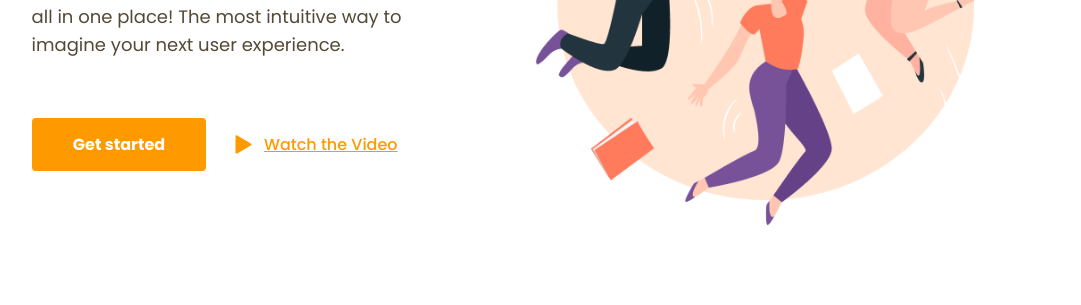
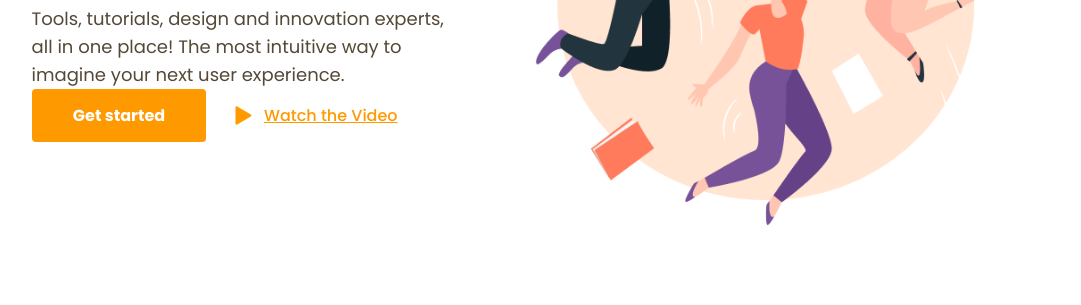
Before and after one commit to gsdeveloper/Productly, a website: page index.html in a window 1280 px wide. Shown: the part 358-663 px from the top of the page, without its empty margins (99-1180 px from the left). Drawn offline with Linux system fonts and the light colour scheme.

Commit message:
Fix main content button margin problem

```diff
--- a/scss/components/_main-content.scss
+++ b/scss/components/_main-content.scss
@@ -42,7 +42,7 @@
     justify-content: space-between;
     max-width: 36.6rem;
     flex-wrap: wrap;
-
+    margin-top: -1rem;
     @media (max-width: 946px) {
       margin-top: 3.5rem;
     }
@@ -58,12 +58,11 @@
       flex-basis: 47.8%;
       background: #ff9900;
       border-radius: 4px;
+      margin-top: 1rem;
     }
     &--second {
       flex-basis: 44%;
-      @media (max-width: 946px) {
-        margin-top: 1rem;
-      }
+      margin-top: 1rem;
       &::before {
         content: '';
         width: 2rem;
```
Also changed, not shown: style.css.
